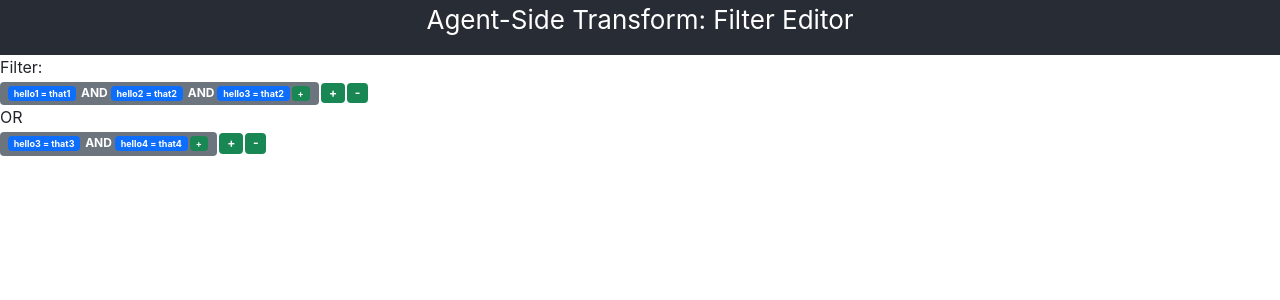
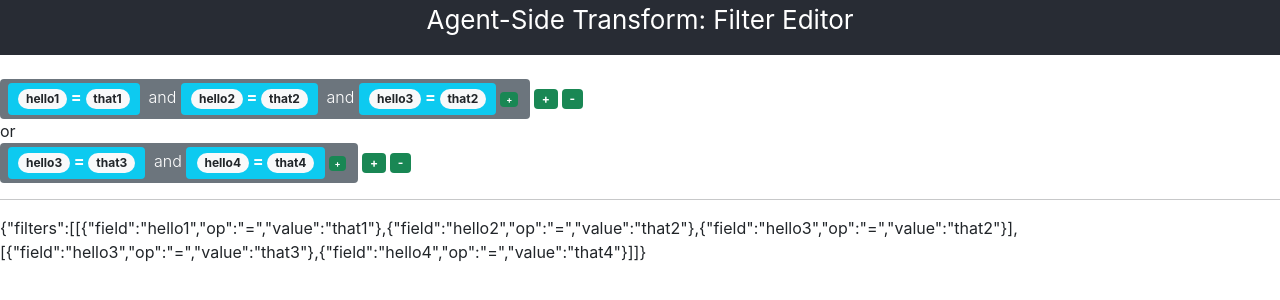
Before and after one commit to victlu/astedit, a React (Create React App) app: page / in a window 1280 px wide. Shown: the top 300 px of the page. Built offline with nearby package versions, Linux system fonts and the light colour scheme.

Commit message:
export done

```diff
--- a/src/App.css
+++ b/src/App.css
@@ -42,7 +42,12 @@
 }
 
 .mr-1 {
-  margin-right: 2px;
+  margin-right: 4px;
+}
+
+.box {
+  border: 1px solid black;
+  margin: 8px;
 }
 
 @keyframes App-logo-spin {
--- a/src/App.js
+++ b/src/App.js
@@ -17,6 +17,21 @@ function App() {
   const clickRemoveGroup = (e, i) => {
     let filter = getFilter;
     filter.splice(i, 1);
+    setSelect(null);
+    setFilter(filter);
+    setCount(getCount+1);
+  }
+
+  const clickRemoveTerm = (e, i, j) => {
+    let filter = getFilter;
+    if (filter[i].length === 1)
+    {
+      filter.splice(i, 1);
+    }
+    else
+    {
+      filter[i].splice(j, 1);
+    }
     setSelect(null);
     setFilter(filter);
     setCount(getCount+1);
@@ -84,20 +99,29 @@ function App() {
     {
       let rec = filter[i][j];
 
-      let sel="bg-primary"
+      let cond;
+
       if (getSelect && getSelect.row === i && getSelect.term === j)
       {
-        sel = "bg-danger"
+        cond = <span
+          className="badge fs-4 bg-primary cursor-clickable mr-1"
+          >...</span>
       }
-
-      let cond = <span
-        className={"badge cursor-clickable mr-1 " + sel}
+      else
+      {
+        cond = <span
+          className="badge fs-6 bg-info cursor-clickable mr-1"
           onClick={ e => { clickEditItem(e, i, j)}}
-        >{rec.field} {rec.op} {rec.value}</span>
+          >
+            <span className="badge rounded-pill bg-light text-dark">{rec.field}</span>
+            <span> {rec.op} </span>
+            <span className="badge rounded-pill bg-light text-dark">{rec.value}</span>
+          </span>
+      }
 
       if (j > 0)
       {
-        fields.push(<span className="cursor-normal"> AND </span>);
+        fields.push(<span className="cursor-normal fs-6 fw-light"> and </span>);
       }
       fields.push(cond);
     }
@@ -109,7 +133,7 @@ function App() {
 
     if (i > 0)
     {
-      body.push(<div>OR</div>)
+      body.push(<div>or</div>)
     }
     body.push(<div>
       <span className="badge bg-secondary mr-1">{fields}</span>
@@ -123,6 +147,7 @@ function App() {
         >-</span>
       </div>);
 
+    // Show Term editing box
     if (getSelect && getSelect.row === i)
     {
       let j = getSelect.term;
@@ -143,33 +168,59 @@ function App() {
       }
 
       body.push(
-        <div>
-          <hr />
-          <table>
-            <tr>
-              <td>
+        <div className="container p-4 badge bg-primary mt-3">
+          <div className="row align-items-center mb-3">
+            <div className="col-1">
+            Field:
+            </div>
+            <div className="col-4">
               <select className="form-select"
                 value={rec.field}
                 onChange={e => { clickUpdateItem(e, i, j, e.target.value, null, null)}}>
                 {field_elem}
               </select>
-              </td>
-              <td>
+            </div>
+          </div>
+
+          <div className="row align-items-center mb-3">
+            <div className="col-1">
+            Operator:
+            </div>
+            <div className="col-2">
               <select className="form-select"
                 value={rec.op}
                 onChange={e => { clickUpdateItem(e, i, j, null, e.target.value, null)}}>
                 {op_elem}
               </select>
-              </td>
-              <td>
+            </div>
+          </div>
+
+          <div className="row align-items-center">
+            <div className="col-1">
+              Value:
+            </div>
+            <div className="col-5">
               <input
+                className="form-control"
                 value={rec.value}
                 onChange={e => { clickUpdateItem(e, i, j, null, null, e.target.value)}}
                 />
-              </td>
-            </tr>
-          </table>
-          <hr />
+            </div>
+          </div>
+
+          <div className="row">
+            <div className="col">
+              <hr/>
+              <button
+                className="btn btn-sm btn-success mr-1"
+                onClick={e => {clickRemoveTerm(e, i, j)}}
+                >remove</button>
+              <button
+                className="btn btn-sm btn-success mr-1"
+                onClick={e => {setSelect(null)}}
+                >done</button>
+            </div>
+          </div>
         </div>
       );
     }
@@ -187,13 +238,49 @@ function App() {
     );
   }
 
+  body.push( <hr/>);
+
+  let filterText = "";
+  if (getFilter)
+  {
+    let g = 0;
+    filterText += "{"
+    filterText += "\"filters\":["
+    for (let group of getFilter)
+    {
+      if (g > 0)
+      {
+        filterText += ","
+      }
+      filterText += "["
+
+      let t = 0;
+      for (let term of group)
+      {
+        if (t > 0)
+        {
+          filterText += ","
+        }
+        filterText += "{"
+        filterText += "\"field\":\"" + term.field + "\","
+        filterText += "\"op\":\"" + term.op + "\","
+        filterText += "\"value\":\"" + term.value + "\""
+        filterText += "}"
+        t++;
+      }
+      filterText += "]"
+      g++;
+    }
+    filterText += "]}"
+  }
+  body.push(<p>{filterText}</p>)
+
   return (
     <div className="App">
       <header className="App-header">
         <p>Agent-Side Transform: Filter Editor</p>
       </header>
-      <div className="App-body">
-        <div>Filter:</div>
+      <div className="App-body mt-4">
         {body}
       </div>
     </div>
```
Lines whose indentation alone changed are shown as unchanged.
